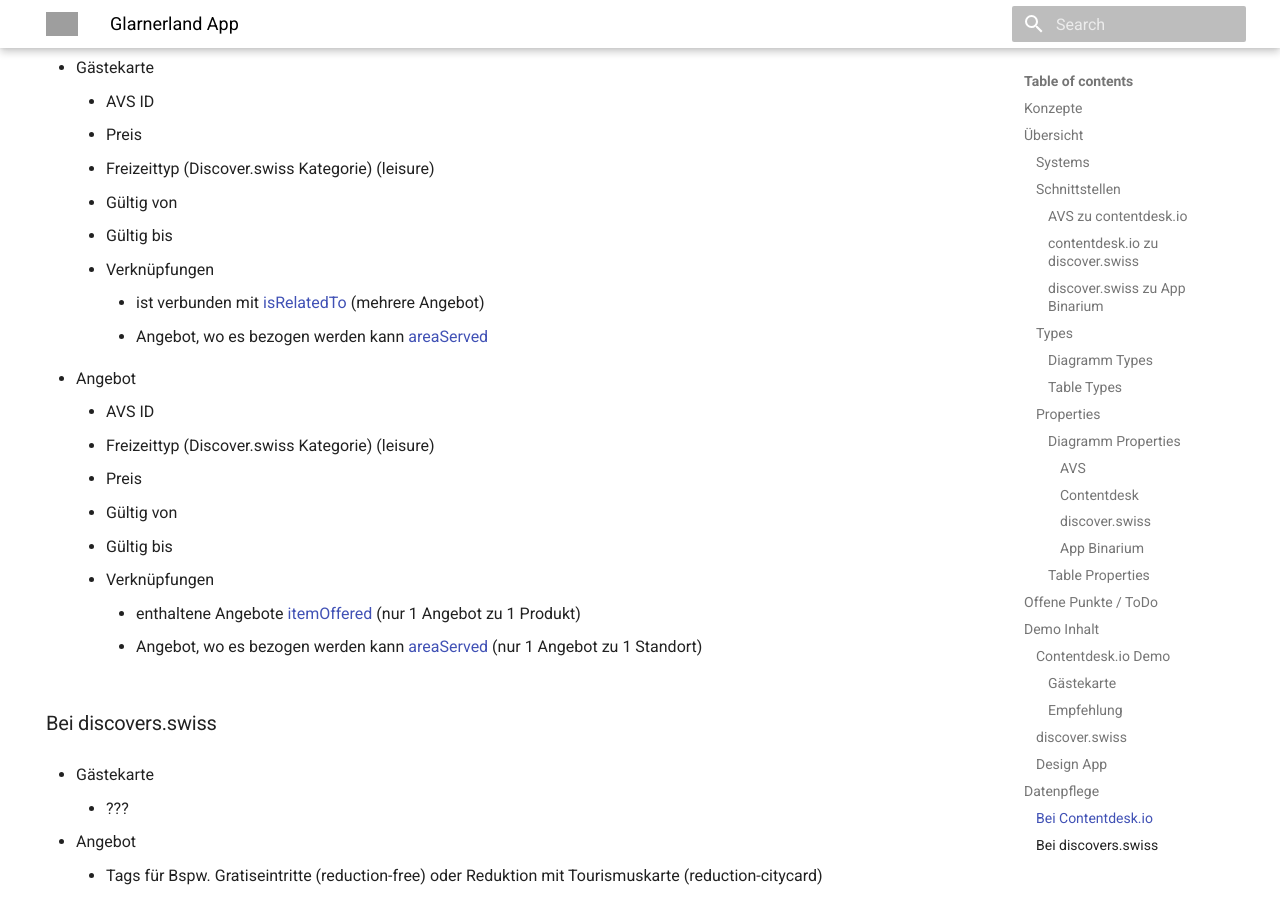
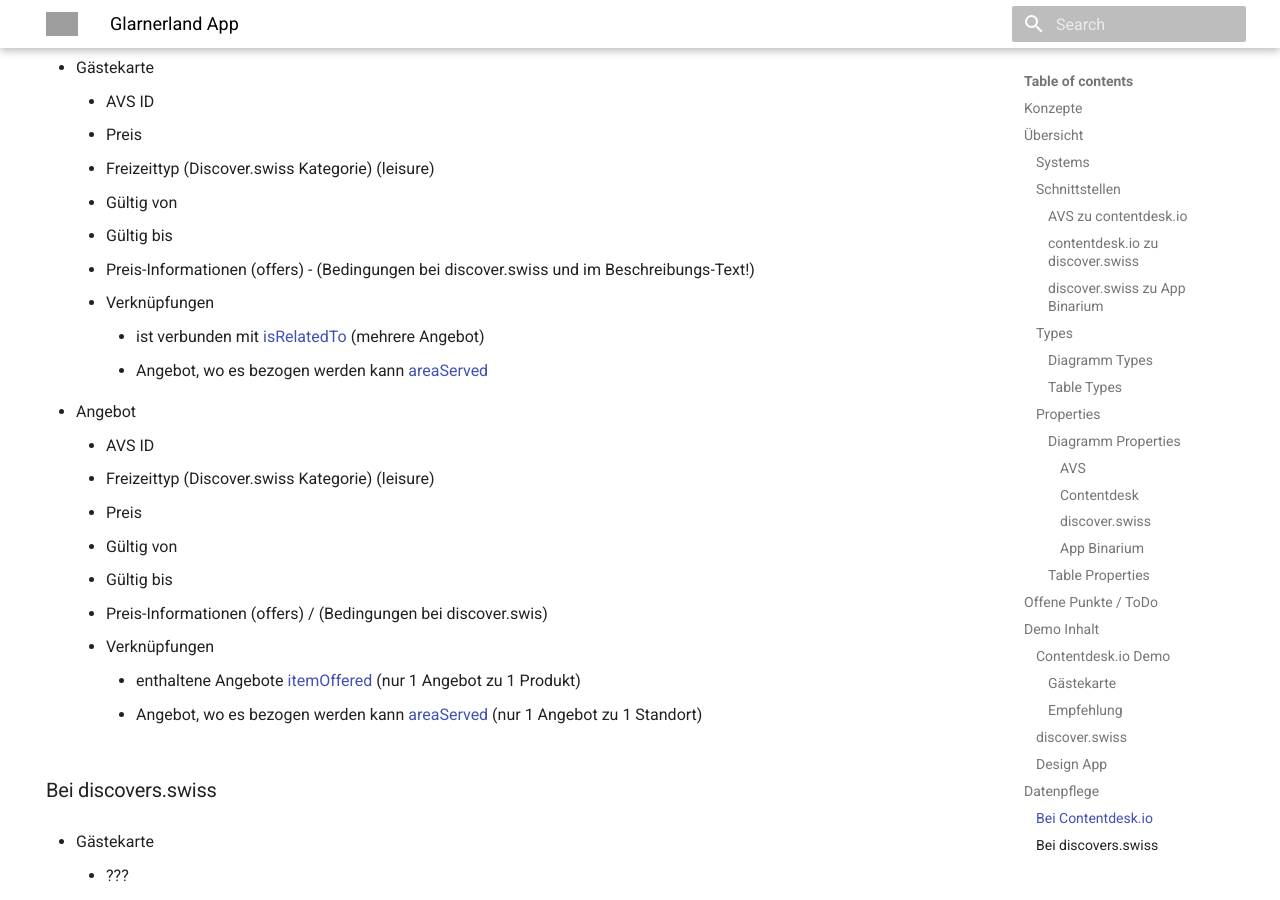
Before and after one commit to tsolenthaler/docs.contentdesk.io, an MkDocs documentation site: the page built from docs/projects/glarnerlandApp.md, in a window 1280 px wide and 900 px high, scrolled down 8519 px. Built offline with MkDocs 1.6.1 and Material for MkDocs 9.7.7, drawn with Linux system fonts in a browser that asks for light colours; grey boxes are pictures that could not be loaded.

Commit message:
Refactor glarnerlandApp.md: Add price information for discover.swiss integration

```diff
--- a/docs/projects/glarnerlandApp.md
+++ b/docs/projects/glarnerlandApp.md
@@ -367,6 +367,7 @@ Eigene können im Interface erstellt werden.
     * Freizeittyp (Discover.swiss Kategorie) (leisure)
     * Gültig von
     * Gültig bis
+    * Preis-Informationen (offers) - (Bedingungen bei discover.swiss und im Beschreibungs-Text!)
     * Verknüpfungen
 
         * ist verbunden mit [isRelatedTo] (mehrere Angebot)
@@ -380,6 +381,7 @@ Eigene können im Interface erstellt werden.
     * Preis
     * Gültig von
     * Gültig bis
+    * Preis-Informationen (offers) / (Bedingungen bei discover.swis)
     * Verknüpfungen
 
         * enthaltene Angebote [itemOffered] (nur 1 Angebot zu 1 Produkt)
```
